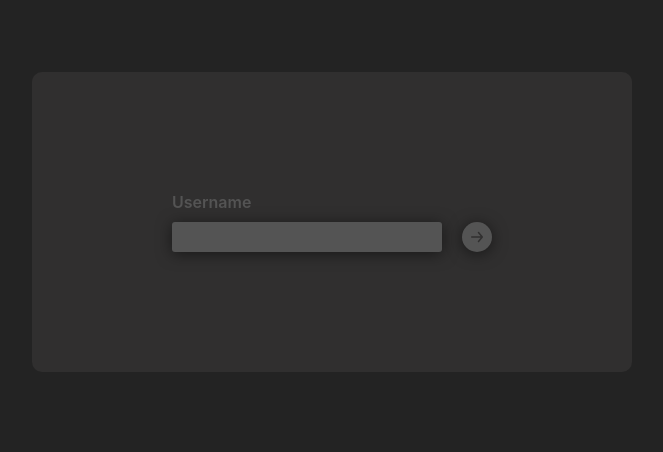
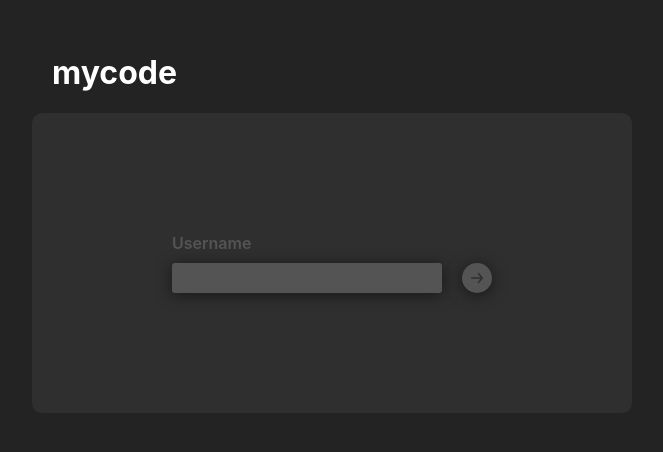
Before and after one commit to RJJ95/code-portfolio, a React (Create React App) app: page /login in a window 1280 px wide. Shown: the part 178-630 px from the top of the page, without its empty margins (308-971 px from the left). Built offline with nearby package versions, Linux system fonts and the light colour scheme.

Commit message:
login page almost done

```diff
--- a/src/components/constructs/login-input/login-input.js
+++ b/src/components/constructs/login-input/login-input.js
@@ -1,19 +1,13 @@
 import React from "react";
 import styled from "styled-components";
+
+// Animations
+import { fadeOutLeft } from "../../../config/animations";
 
 // Components
 import { Row } from "../../primitives/row";
 import { Column } from "../../primitives/column";
 import { ReactComponent as Forward } from "../../../assets/icons/arrow-forward-outline.svg";
-
-const Container = styled(Column)`
-  width: 600px;
-  height: 300px;
-  background-color: ${({ theme }) => theme.colors.mediumGrey};
-  border-radius: ${({ theme }) => theme.borderRadius.medium};
-  justify-content: center;
-  align-items: center;
-`;
 
 const ForwardIcon = styled(Forward)`
   width: 20px;
@@ -27,6 +21,10 @@ const Label = styled.label`
 
 const StyledInput = styled.input``;
 
+const AnimatedColumn = styled(Column)`
+  animation: ${(props) => props.fadeOut && fadeOutLeft} 1.2s;
+`;
+
 const ContinueButton = styled.button`
   height: 30px;
   width: 30px;
@@ -39,12 +37,12 @@ const ContinueButton = styled.button`
   align-items: center;
   justify-content: center;
   cursor: pointer;
+  outline: none;
 `;
 
-const LoginInput = ({ label, type, value, onChange, onClick }) => {
+const LoginInput = ({ label, type, value, onChange, onClick, fadeOut }) => {
   return (
-    <Container>
-      <Column>
+    <AnimatedColumn fadeOut={fadeOut}>
       <Label>{label}</Label>
       <Row>
         <StyledInput type={type} value={value} onChange={onChange} />
@@ -52,8 +50,7 @@ const LoginInput = ({ label, type, value, onChange, onClick }) => {
           <ForwardIcon />
         </ContinueButton>
       </Row>
-      </Column>
-    </Container>
+    </AnimatedColumn>
   );
 };
 
--- /dev/null
+++ b/src/config/animations.js
@@ -0,0 +1,11 @@
+import { keyframes } from "styled-components";
+
+export const fadeOutLeft = keyframes`
+  from {
+      opacity: 1
+    }
+    to {
+        opacity: 0;
+        transform: translateX(-25%);
+    }
+`;
--- a/src/config/global-style.js
+++ b/src/config/global-style.js
@@ -13,6 +13,7 @@ body {
 label {
   color: ${(props) => props.theme.colors.lightGrey};
   font-weight: 600;
+  text-transform: capitalize;
 }
 
 pre {
--- a/src/pages/login/login-style.js
+++ b/src/pages/login/login-style.js
@@ -0,0 +1,16 @@
+import styled from "styled-components";
+
+import { Column } from "../../components/primitives/column";
+
+export const Container = styled(Column)`
+  width: 600px;
+  height: 300px;
+  background-color: ${({ theme }) => theme.colors.mediumGrey};
+  border-radius: ${({ theme }) => theme.borderRadius.medium};
+  justify-content: center;
+  align-items: center;
+`;
+
+export const H1 = styled.h1`
+  margin-left: 20px;
+`;
--- a/src/pages/login/login-view.js
+++ b/src/pages/login/login-view.js
@@ -1,11 +1,74 @@
-import React from 'react';
+import React, { useState } from "react";
+import { useHistory } from "react-router-dom";
 
-import LoginInput from "../../components/constructs/login-input/login-input"
+// Components
+import LoginInput from "../../components/constructs/login-input/login-input";
+import { Column } from "../../components/primitives/column";
+
+// Config
+import { PATHNAMES } from "../../config/pathnames";
+
+// Styles
+import { Container, H1 } from "./login-style";
 
 const Login = () => {
-    return (
-            <LoginInput label="Username" />
-     );
-}
+  const [userName, setUserName] = useState("");
+  const [password, setPassword] = useState("");
+
+  const [userNameFade, setUserNameFade] = useState(false);
+  const [passwordFade, setPasswordFade] = useState(false);
+
+  const [userNameSuccess, setUserNameSuccess] = useState(false);
+  const [passwordSuccess, setPasswordSuccess] = useState(false);
+
+  let history = useHistory();
+
+  function handleUserNameSubmit() {
+    if (userName === "ricardo") {
+      setUserNameFade(true);
+      setTimeout(() => {
+        setUserNameSuccess(true);
+      }, 1200);
+    }
+  }
+
+  function handlePasswordSubmit() {
+    if (password === "blabla") {
+      setPasswordFade(true);
+      setTimeout(() => {
+        history.push(PATHNAMES.HOME);
+      }, 1200);
+
+      setPasswordSuccess(true);
+    }
+  }
+
+  return (
+    <Column>
+      <H1>mycode</H1>
+      <Container>
+        {userNameSuccess ? (
+          <LoginInput
+            label="Password"
+            type="password"
+            fadeOut={passwordSuccess}
+            onChange={(e) => setPassword(e.target.value)}
+            onClick={() => handlePasswordSubmit()}
+            value={password}
+          />
+        ) : (
+          <LoginInput
+            label="Username"
+            type="text"
+            fadeOut={userNameFade}
+            onChange={(e) => setUserName(e.target.value)}
+            onClick={() => handleUserNameSubmit()}
+            value={userName}
+          />
+        )}
+      </Container>
+    </Column>
+  );
+};
 
 export default Login;
```
Lines whose indentation alone changed are shown as unchanged.
